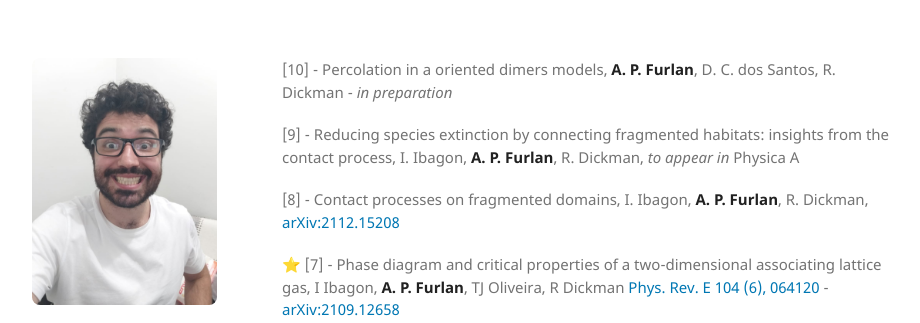
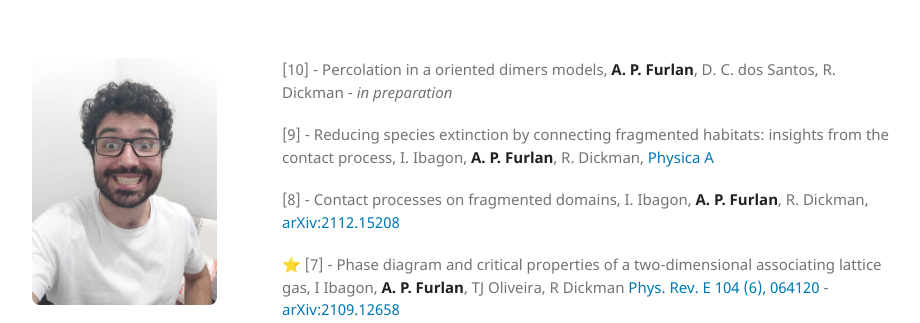
Before and after one commit to apfurlan/apfurlan.github.io, a Jekyll site: the page built from phy-pub-page.md, in a window 1280 px wide. Shown: the top 323 px of the page, without its empty margins (178-1098 px from the left). Built offline with Jekyll 4.4.1, drawn with Linux system fonts in a browser that asks for light colours; our own code applies the rules of GitHub Pages for plain Markdown files.

Commit message:
init commit

```diff
--- a/phy-pub-page.md
+++ b/phy-pub-page.md
@@ -3,7 +3,8 @@
 R. Dickman - *in preparation*
 
 [9] - Reducing species extinction by connecting fragmented habitats: insights from
-the contact process, I. Ibagon, **A. P. Furlan**, R. Dickman, *to appear in* Physica A
+the contact process, I. Ibagon, **A. P. Furlan**, R. Dickman,
+[Physica A](https://www.sciencedirect.com/science/article/abs/pii/S0378437122004186)
 
 [8] - Contact processes on fragmented domains, I. Ibagon, **A. P. Furlan**, R. Dickman,
 [arXiv:2112.15208](https://arxiv.org/abs/2112.15208)
```
